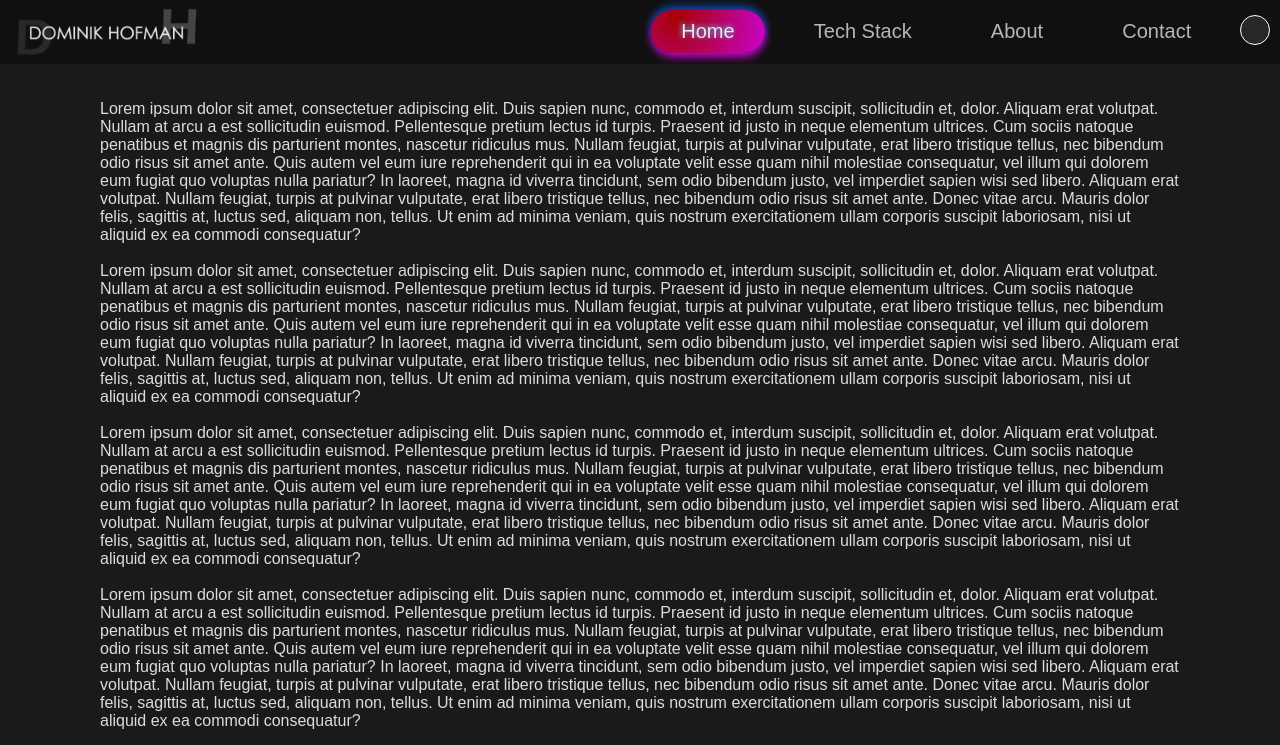
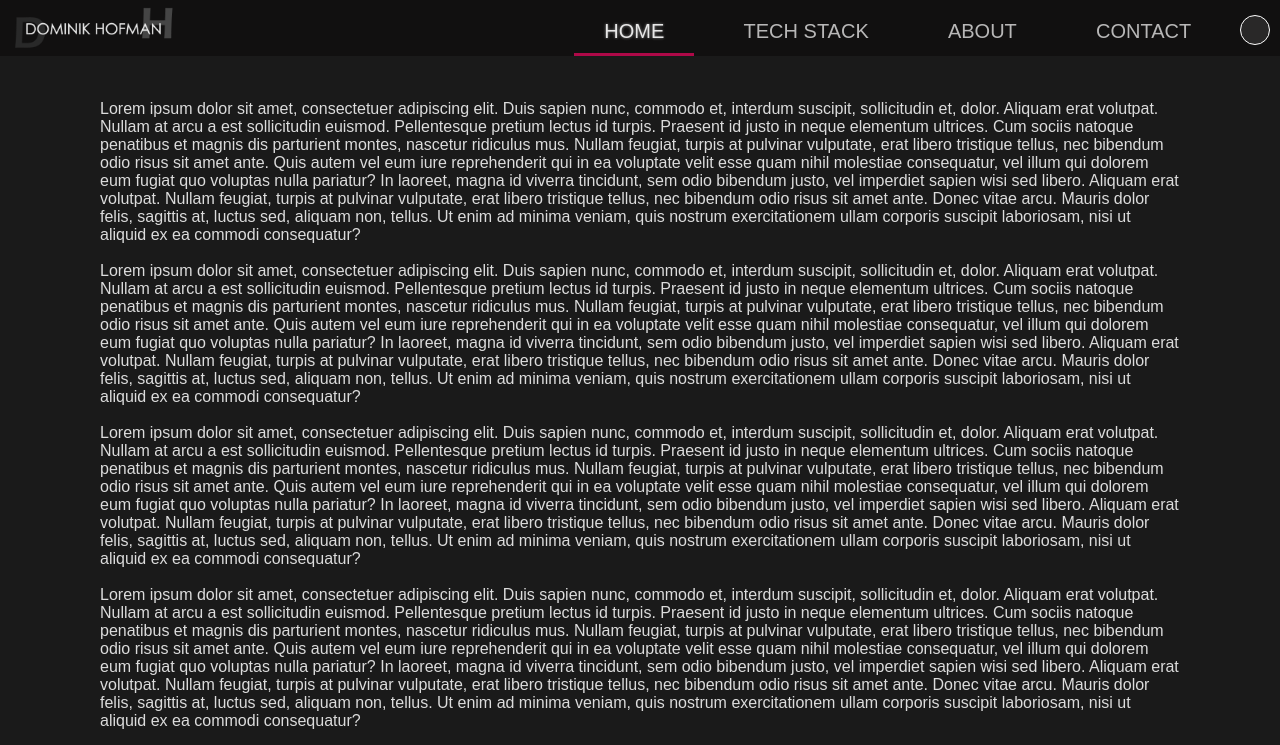
Before and after one commit to AlfredoCode/portfolio-website, a plain HTML site: page index.html in a window 1280 px wide. Shown: the top 745 px of the page. Drawn offline with Linux system fonts and the light colour scheme.

Commit message:
Nav colors-style improvement

```diff
--- a/scriptFiles/script.js
+++ b/scriptFiles/script.js
@@ -60,6 +60,4 @@ function techClick() {
 
 
 //TODO
-/*function tabSwitch(){
-    this.classList.toggle('is-active');
-}*/
+    //Switching tabs also depends on position of scroll
--- a/styles/images.css
+++ b/styles/images.css
@@ -1,5 +1,5 @@
 .logo{
-    height:4em;
+    height:3.5em;
     cursor: pointer;
     position: relative;
     float:left;
--- a/styles/style.css
+++ b/styles/style.css
@@ -62,7 +62,7 @@ body{
 #navigation{
     width:100%;
     background-color: var(--navbar);
-    min-height:4em;
+    min-height:3.5em;
     position: fixed;
     z-index: 1000;
 
@@ -97,33 +97,16 @@ body{
     display:block;
     font-family:Arial, Helvetica, sans-serif;
     font-weight: 400;
-
+    text-transform: uppercase;
     border-radius:30px;
-    /*background-image: radial-gradient( circle farthest-corner at 22.4% 21.7%, rgb(221, 4, 228) 0%, rgba(2,83,185,1) 100.2% );*/
-
-
-
+    border-bottom-left-radius: 0;
+    border-bottom-right-radius: 0;
+    transition: opacity 500ms ease 0s;
 }
 .link a:hover{
     opacity:0.9;
-
-     text-shadow:
-    -1px -1px 0 #000000,
-    -1px -1px 5px #00d9ff9b,
-    1px -1px 5px #00d9ff9b,
-    -1px 1px 2px #ff00ea,
-    1px 1px 2px #ffe600;
-
-    -webkit-transition: all .2s;
-    -moz-transition: all .2s;
-    -o-transition: all .2s;
-    transition: all .2s;
-
-    /*background-image: radial-gradient( circle farthest-corner at 22.4% 21.7%, rgb(185, 2, 2) 0%, rgb(221, 4, 228) 100.2% );*/
-    box-shadow: 0 4px 8px 0 rgb(221, 4, 228), 0 -4px 8px 0 rgba(2,83,185,1);
-
+    transition: opacity 500ms ease 0s;
     cursor:pointer;
-
 
     -webkit-touch-callout: none; /* iOS Safari */
     -webkit-user-select: none; /* Safari */
@@ -136,16 +119,16 @@ body{
 .link{
     text-align: center;
     margin: 0.6em;
+    flex-shrink: 0;
 
 }
+
 a.is-active{
-    background-image: radial-gradient( circle farthest-corner at 22.4% 21.7%, rgb(185, 2, 2) 0%, rgb(221, 4, 228) 100.2% );
-    /*box-shadow: 0 4px 8px 0 rgba(0, 89, 255, 0.568), 0 -4px 8px 0 rgb(0, 0, 0);*/
-    box-shadow: 0 4px 8px 0 rgb(221, 4, 228), 0 -4px 8px 0 rgba(2,83,185,1);
     opacity:0.9;
     text-shadow:
-    -1px -1px 5px #0099ffad,
-    -1px -1px 5px rgba(255, 255, 255, 0.589);
+    0px 0px 3px rgba(255, 255, 255, 0.589);
+    border-bottom:rgb(192, 9, 79);
+    border-bottom-style: solid;
 
 }
 
@@ -203,13 +186,11 @@ a.is-active{
 
 
 
-
 @media screen and (min-width: 1280px) {
     .link a {
       font-size:20px;
       width:auto;
       padding:10px 30px 10px 30px;
-      transition: 0.2s;
     }
     .navbar{
         height:5em;
@@ -235,6 +216,8 @@ a.is-active{
 h1{
     font-size:44px;
     transition: color 300ms linear;
+    font-family: 'Montserrat', sans-serif;
+    text-transform: uppercase;
 }
 #content{
     position:absolute;
```
